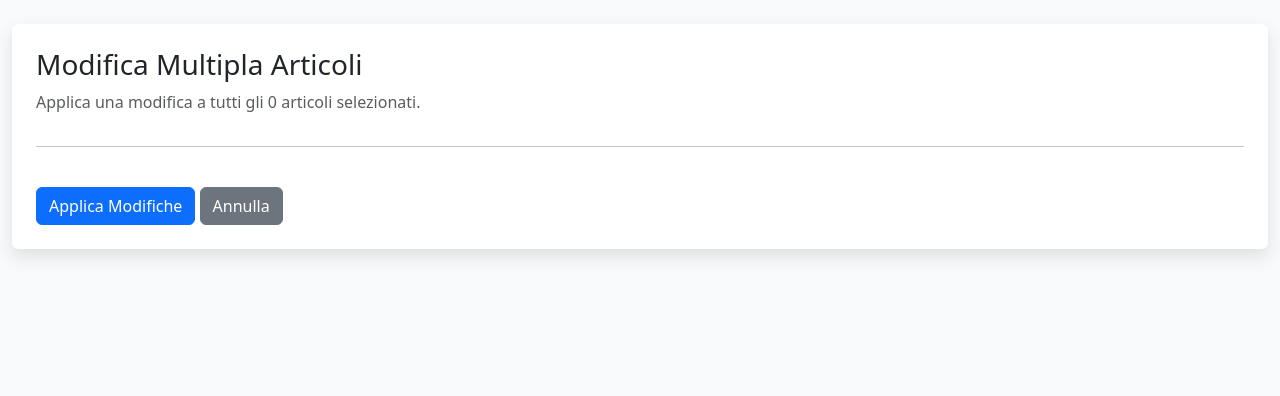
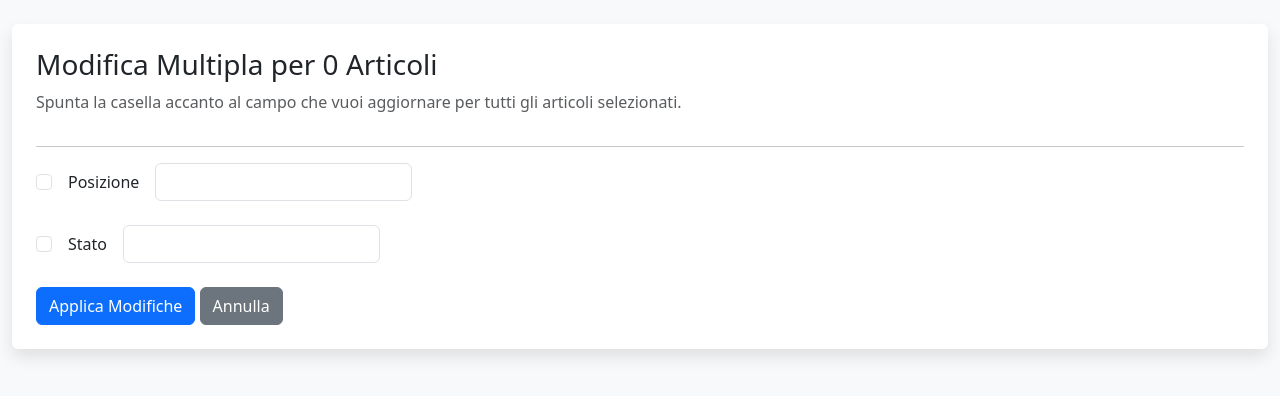
Before and after one commit to Camarsrl/gestionale_web, a Flask app: template templates/edit_multiple.html in a window 1280 px wide. Shown: the part 66-462 px from the top of the page. Run offline with Flask 3, Linux system fonts and the light colour scheme; the template is opened without the code that fills it, so the values that code supplies are empty.

Commit message:
Update edit_multiple.html

```diff
--- a/templates/edit_multiple.html
+++ b/templates/edit_multiple.html
@@ -1,10 +1,32 @@
 {% extends "layout.html" %}
 {% block content %}
 <div class="card p-4">
-    <h3>Modifica Multipla Articoli</h3>
-    <p class="text-muted">Applica una modifica a tutti gli {{ articoli|length }} articoli selezionati.</p>
+    <h3>Modifica Multipla per {{ articoli|length }} Articoli</h3>
+    <p class="text-muted">Spunta la casella accanto al campo che vuoi aggiornare per tutti gli articoli selezionati.</p>
     <hr>
     <form method="post">
+        <div class="row g-3 align-items-center">
+            <div class="col-auto">
+                <input type="checkbox" class="form-check-input" name="update_posizione">
+            </div>
+            <div class="col-auto">
+                <label for="posizione" class="col-form-label">Posizione</label>
+            </div>
+            <div class="col-auto">
+                <input type="text" class="form-control" name="posizione">
+            </div>
+        </div>
+        <div class="row g-3 align-items-center mt-2">
+            <div class="col-auto">
+                <input type="checkbox" class="form-check-input" name="update_stato">
+            </div>
+            <div class="col-auto">
+                <label for="stato" class="col-form-label">Stato</label>
+            </div>
+            <div class="col-auto">
+                <input type="text" class="form-control" name="stato">
+            </div>
+        </div>
         <div class="mt-4">
             <button type="submit" class="btn btn-primary">Applica Modifiche</button>
             <a href="{{ url_for('index') }}" class="btn btn-secondary">Annulla</a>
```
